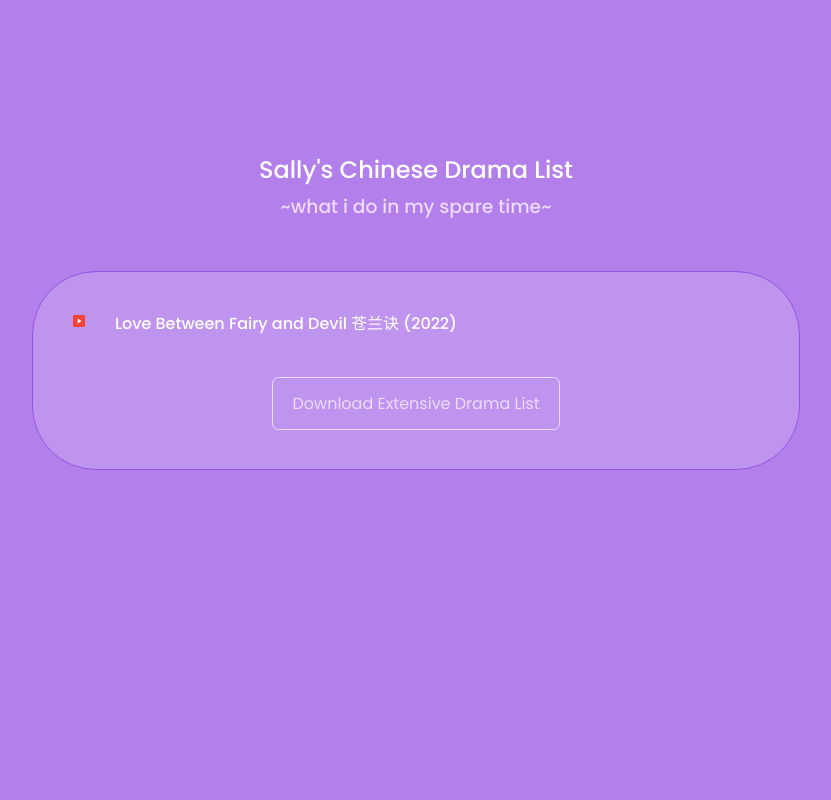
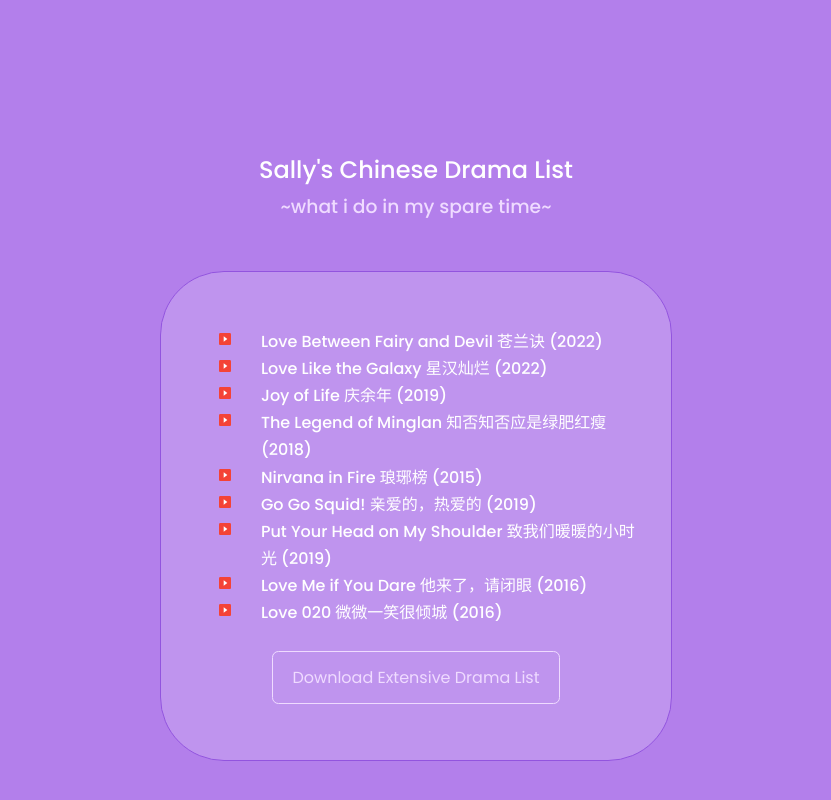
Before and after one commit to sallyysun/sallyysun.github.io, a React (Create React App) app: page / in a window 1280 px wide. Shown: the part 2682-3482 px from the top of the page, without its empty margins (224-1055 px from the left). Built offline with nearby package versions, Linux system fonts and the light colour scheme.

Commit message:
added interests

```diff
--- a/src/components/interests/interests.css
+++ b/src/components/interests/interests.css
@@ -1,23 +1,21 @@
 .interests__container {
 	background: var(--color-bg-variant);
-	padding: 2.4rem 2.4rem;
+	padding: 3.5rem 3.5rem;
 	border-radius: 4rem;
 	border: 1px solid transparent;
 	border-color: var(--color-primary-variant);
-	max-width: 60%;
+	max-width: 40%;
 }
 
 .interests__list {
 	display: grid;
-	grid-template-columns: 5% 90%;
-	gap: 1rem;
-	align-items: center;
-	max-width: 80%;
+	grid-template-columns: 5% 95%;
+	gap: 1.5rem;
 }
 
 /* ==================== Dramas ===================== */
 .dramas {
-	margin-top: 2.5rem;
+	margin-top: 1.5rem;
 	display: flex;
 	gap: 1.2rem;
 	justify-content: center;
--- a/src/components/interests/interests.jsx
+++ b/src/components/interests/interests.jsx
@@ -13,7 +13,38 @@ function Interests() {
 						<a href="https://www.youtube.com/watch?v=M-ESqiwjFFU" target="_blank"><FcStart /></a>
 						<h4>Love Between Fairy and Devil 苍兰诀 (2022)</h4>
 					</div>
-
+					<div className="interests__list">
+						<a href="https://www.youtube.com/watch?v=Z_CV10sZwgA" target="_blank"><FcStart /></a>
+						<h4>Love Like the Galaxy 星汉灿烂 (2022)</h4>
+					</div>
+					<div className="interests__list">
+						<a href="https://www.youtube.com/watch?v=_Lg6BJ1gBDo" target="_blank"><FcStart /></a>
+						<h4>Joy of Life 庆余年 (2019)</h4>
+					</div>
+					<div className="interests__list">
+						<a href="https://www.youtube.com/watch?v=BBrxzppvreI&list=PLn7ueQx7cc2wkC03NjiaNpIJUBP2M4cmT" target="_blank"><FcStart /></a>
+						<h4>The Legend of Minglan 知否知否应是绿肥红瘦 (2018)</h4>
+					</div>
+					<div className="interests__list">
+						<a href="https://www.youtube.com/watch?v=x-gVdZAVNUA&list=PLtt_YYUGi1gXRt2XVJZrHDBkZECcfmuAJ" target="_blank"><FcStart /></a>
+						<h4>Nirvana in Fire 琅琊榜 (2015)</h4>
+					</div>
+					<div className="interests__list">
+						<a href="https://www.youtube.com/watch?v=yOcE_nULa4c&list=PLn7ueQx7cc2wk3e7eEiP5P9Xr4iyjFA1P" target="_blank"><FcStart /></a>
+						<h4>Go Go Squid! 亲爱的，热爱的 (2019)</h4>
+					</div>
+					<div className="interests__list">
+						<a href="https://www.youtube.com/watch?v=kHUDonhF7_I&list=PLn9KJk8qrI_QM4DlRJjwLNMo1sdjqHQjr" target="_blank"><FcStart /></a>
+						<h4>Put Your Head on My Shoulder 致我们暖暖的小时光 (2019)</h4>
+					</div>
+					<div className="interests__list">
+						<a href="https://www.youtube.com/watch?v=SjCcXmqO8GE&list=PLcHRE_huWMAz3VjIySjhUnC8i7JGH3hUi" target="_blank"><FcStart /></a>
+						<h4>Love Me if You Dare 他来了，请闭眼 (2016)</h4>
+					</div>
+					<div className="interests__list">
+						<a href="https://www.youtube.com/watch?v=yq151jt8izY&list=PLicjWr7QGEGvqJyfJUAJq2P1OgiTkLTea" target="_blank"><FcStart /></a>
+						<h4>Love 020 微微一笑很倾城 (2016)</h4>
+					</div>
 				<Dramas />
 			</div>
 
```
